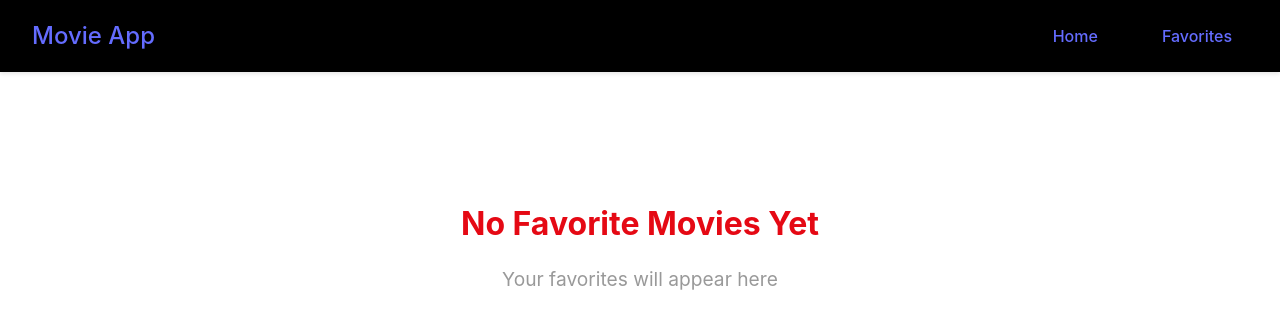
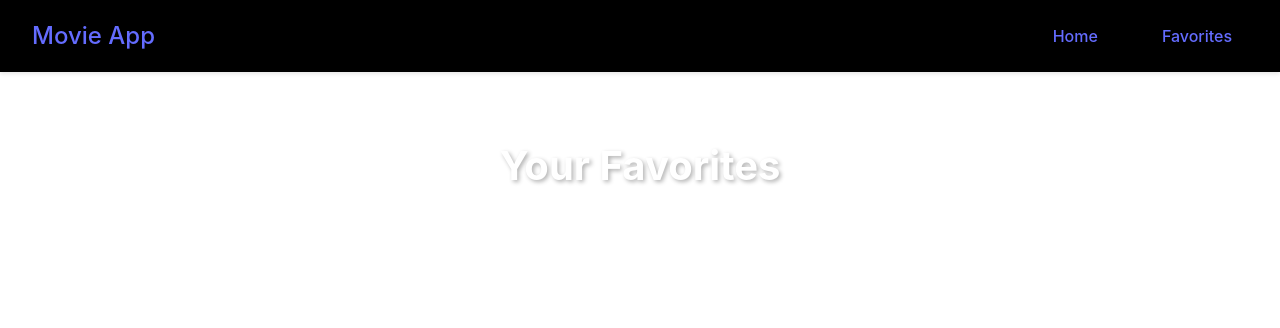
Before and after one commit to Bateeters/ReactMovieApp, a React (Vite) app in the folder frontend/: page /favorites in a window 1280 px wide. Shown: the top 328 px of the page. Built offline with nearby package versions, Linux system fonts and the light colour scheme.

Commit message:
added population to favorites

```diff
--- a/frontend/src/App.jsx
+++ b/frontend/src/App.jsx
@@ -3,11 +3,12 @@
 import Home from './pages/Home';
 import {Routes, Route} from 'react-router-dom'
 import NavBar from './components/NavBar';
+import { MovieProvider } from './context/MovieContext';
 
 function App() {
 
   return (
-    <div>
+    <MovieProvider>
       <NavBar />
       <main className='main-content'>
         <Routes>
@@ -15,7 +16,7 @@
           <Route path="/favorites" element={<Favorites/>}/>
         </Routes>
       </main>
-    </div>
+    </MovieProvider>
   );
 }
 
--- a/frontend/src/components/MovieCard.jsx
+++ b/frontend/src/components/MovieCard.jsx
@@ -1,9 +1,14 @@
 import "../css/MovieCard.css"
+import { useMovieContext } from "../context/MovieContext"
 
 function MovieCard({ movie }) {
+    const {isFavorite, addToFavorites, removeFromFavorites} = useMovieContext()
+    const favorite = isFavorite(movie.id)
 
-    function onFavClick(){
-        alert("clicked")
+    function onFavClick(e){
+        e.preventDefault()
+        if (favorite) removeFromFavorites(movie.id)
+        else addToFavorites(movie)
     }
 
     return(
@@ -11,7 +16,7 @@
             <div className="movie-poster">
                 <img src={`https://image.tmdb.org/t/p/w500${movie.poster_path}`} alt={movie.title} />
                 <div className="movie-overlay">
-                    <button className="favorite-btn" onClick={onFavClick}>
+                    <button className={`favorite-btn ${favorite ? "active" : ""}`} onClick={onFavClick}>
                         favorites button
                     </button>
                 </div>
--- /dev/null
+++ b/frontend/src/context/MovieContext.jsx
@@ -0,0 +1,44 @@
+import { createContext, useState, useContext, useEffect } from "react";
+
+const MovieContext = createContext()
+
+export const useMovieContext = () => useContext(MovieContext)
+
+export const MovieProvider = ({children}) => {
+    const [favorites, setFavorites] = useState([])
+
+useEffect(() => {
+    const storedFavs = localStorage.getItem("favorites")
+
+    if (storedFavs) setFavorites(JSON.parse(storedFavs))
+}, [])
+
+    useEffect(() => {
+        localStorage.setItem('favorites', JSON.stringify(favorites))
+    }, [favorites])
+
+    const addToFavorites = (movie) => {
+        setFavorites(prev => [...prev, movie])
+    }
+
+    const removeFromFavorites = (movieId) => {
+        setFavorites(prev => prev.filter(movie => movie.id !== movieId))
+    }
+
+    const isFavorite = (movieId) => {
+        return favorites.some(movie => movie.id === movieId)
+    }
+
+    const value = {
+        favorites,
+        addToFavorites,
+        removeFromFavorites,
+        isFavorite
+    }
+
+    return (
+        <MovieContext.Provider value={value}>
+            {children}
+        </MovieContext.Provider>
+    )
+}
--- a/frontend/src/pages/Favorites.jsx
+++ b/frontend/src/pages/Favorites.jsx
@@ -1,6 +1,22 @@
 import "../css/Favorites.css"
+import { useMovieContext } from "../context/MovieContext"
+import MovieCard from "../components/MovieCard"
 
 function Favorites() {
+    const {favorites} = useMovieContext();
+
+    if (favorites) {
+        return (
+            <div className="favorites">
+                <h2>Your Favorites</h2>
+                <div className="movies-grid">
+                    {favorites.map((movie) => // using .map() to iterate through every movie in movies array
+                        <MovieCard movie={movie} key={movie.id}/> // for each movie, return the MovieCard component
+                    )}
+                </div>
+            </div>
+        )}
+
     return(
         <div className="favorites-empty">
             <h2>No Favorite Movies Yet</h2>
```
Also changed, not shown: frontend/src/pages/Home.jsx (+4 -4 lines).
